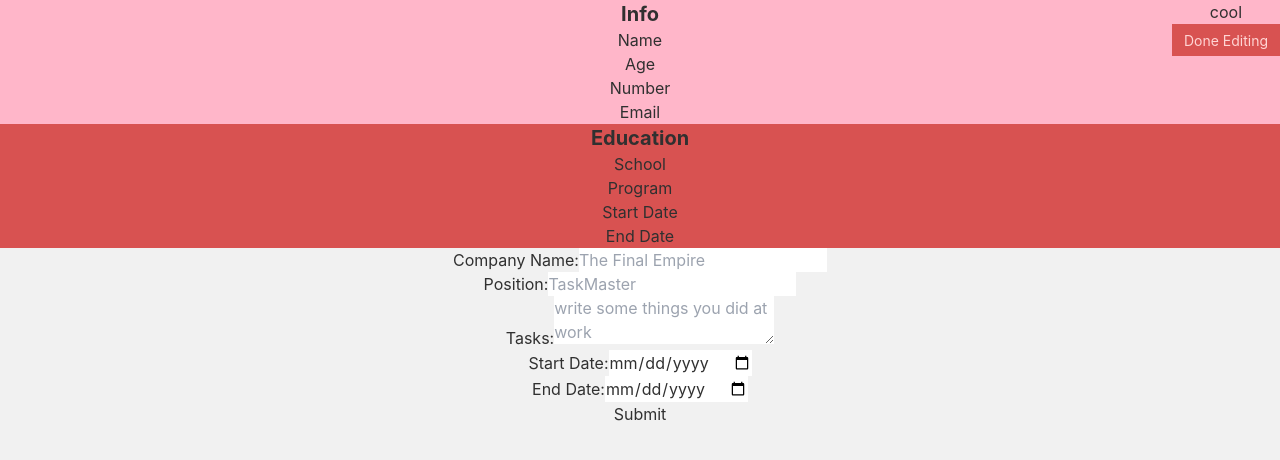
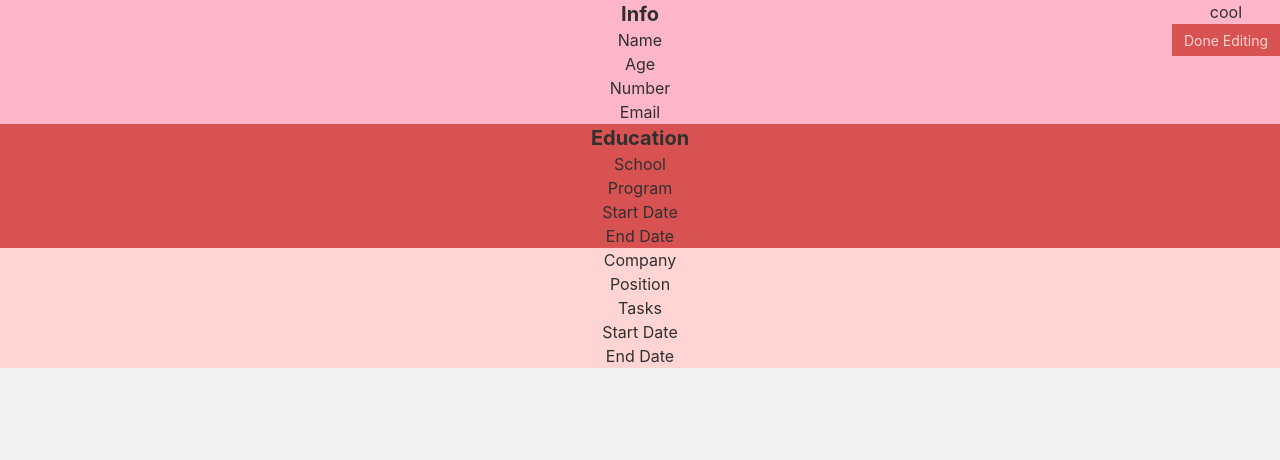
Before and after one commit to Dezzep/cv-project, a React (Create React App) app: page / in a window 1280 px wide. Shown: the top 460 px of the page. Built offline with nearby package versions, Linux system fonts and the light colour scheme.

Commit message:
all three components -experience -education and -user_info, all are identical in their functionality, and (mostly identical in their styling (different bg colors).

```diff
--- a/src/components/Experience.js
+++ b/src/components/Experience.js
@@ -6,19 +6,22 @@ class Experience extends Component {
 
     this.state = {
       form: true,
-      company: '',
-      position: '',
-      tasks: '',
-      start: '',
-      end: '',
+      company: 'Company',
+      position: 'Position',
+      tasks: 'Tasks',
+      start: 'Start Date',
+      end: 'End Date',
     }
-    this.onClickBtn = this.onClickBtn.bind(this);
+    this.onClickField = this.onClickField.bind(this);
     this.handleChange = this.handleChange.bind(this);
   }
 
-  onClickBtn = (event) => {
+  onClickField = (event) => {
     this.state.form === false ? this.setState({ form: true }) : this.setState({ form: false})
-    event.preventDefault();
+    document.getElementById('edit_tool').style.display=''
+    document.getElementById('finishEdit').addEventListener('click', () => {
+      this.setState({form:true})
+    });
 
   }
 
@@ -29,49 +32,9 @@ class Experience extends Component {
 
   render() {
     if (this.state.form) {
-    return (
-      <div>
-        <h1>{this.props.test}</h1>
-        <form>
-        <div> <label htmlFor="company">Company Name:</label><input id="company"
-        type="text" value={this.state.company} onChange={this.handleChange}  placeholder="The Final Empire">
-          </input>
-        </div>
-
-        <div> <label htmlFor="position">Position:</label><input id="position"
-        type="text" value={this.state.position} onChange={this.handleChange} placeholder="TaskMaster">
-          </input>
-        </div>
-
-        <div> <label htmlFor="tasks">Tasks:</label><textarea id="tasks"
-         value={this.state.tasks} onChange={this.handleChange} placeholder="write some things you did at work">
-          </textarea>
-        </div>
-
-        <div> <label htmlFor="start">Start Date:</label><input id="start"
-        type="date" value={this.state.start} onChange={this.handleChange}>
-          </input>
-        </div>
-
-        <div> <label htmlFor="end">End Date:</label><input id="end"
-        type="date" value={this.state.end} onChange={this.handleChange}>
-          </input>
-        </div>
-
-        <div>
-        </div>
-
-          <button onClick={this.onClickBtn}>Submit</button>
-        </form>
-
-      </div>
-    );
-    }
-    else {
       return(
-        <div>
+        <div onClick={this.onClickField} className='bg-secondary-content'>
           <h1>{this.props.test}</h1>
-          <button onClick={this.onClickBtn}>Edit</button>
           <h3>{this.state.company}</h3>
           <h3>{this.state.position}</h3>
           <h3>{this.state.tasks}</h3>
@@ -79,8 +42,63 @@ class Experience extends Component {
           <h3>{this.state.end}</h3>
 
         </div>
+
+      )
+
+    }
+    else {
+      return(
+      <div>
+        <h1>{this.props.test}</h1>
+        <form>
+        <div>
+          <div className='tooltip tooltip-secondary' data-tip='What company did you work for?'> <label htmlFor="company"></label>
+          <input className='text-center' id="company"
+          type="text" value={this.state.company} onChange={this.handleChange}  placeholder="Tower Maker inc">
+            </input>
+          </div>
+        </div>
+
+        <div>
+          <div className='tooltip tooltip-secondary' data-tip='What was your position at the company'> <label htmlFor="position"></label>
+          <input className='text-center' id="position"
+          type="text" value={this.state.position} onChange={this.handleChange} placeholder="Cup Stacker">
+            </input>
+          </div>
+        </div>
+
+        <div>
+          <div className='tooltip tooltip-secondary' data-tip='What are some things you did at work?'> <label htmlFor="tasks"></label>
+          <textarea className='text-center' id="tasks"
+           value={this.state.tasks} onChange={this.handleChange} placeholder="write some things you did at work">
+            </textarea>
+          </div>
+        </div>
+
+        <div>
+          <div className='tooltip tooltip-secondary' data-tip='Start date of your job'> <label htmlFor="start"></label>
+          <input className='text-center' id="start"
+          type="text" value={this.state.start} onChange={this.handleChange} placeholder='2018-05-15'>
+            </input>
+          </div>
+        </div>
+
+        <div>
+          <div className='tooltip tooltip-secondary' data-tip='End date of your job'> <label htmlFor="end"></label>
+          <input className='text-center' id="end"
+          type="text" value={this.state.end} onChange={this.handleChange} placeholder='2019-05-10'>
+            </input>
+          </div>
+        </div>
+
+        <div>
+        </div>
+      </form>
+
+      </div>
       )
     }
+
   }
 }
 
--- a/src/components/User_info.js
+++ b/src/components/User_info.js
@@ -46,25 +46,33 @@ class Info extends Component {
           <h1 className='font-bold text-xl'>{this.props.header}</h1>
           <form>
 
-          <div> <label htmlFor="name"></label>
+          <div>
+            <div className='tooltip tooltip-secondary' data-tip='Enter your full name'> <label htmlFor="name"></label>
             <input className='text-center' id="name"
             type="text" value={this.state.name} onChange={this.handleChange} placeholder="John Smith">
               </input></div>
+          </div>
 
-          <div> <label htmlFor="age"></label>
+          <div>
+            <div className='tooltip tooltip-secondary' data-tip='enter your age or birthday'> <label htmlFor="age"></label>
             <input className='text-center' id="age"
             type="text" value={this.state.age} onChange={this.handleChange} placeholder="36">
               </input></div>
+          </div>
 
           <div>
+            <div className='tooltip tooltip-secondary' data-tip='enter your phone number'>
               <label htmlFor="number"></label><input className='text-center' id="number"
             type="text" value={this.state.number} onChange={this.handleChange} placeholder="555-555-5555">
               </input></div>
+          </div>
 
-            <div> <label htmlFor="email"></label>
+            <div>
+              <div className='tooltip tooltip-secondary' data-tip='enter your email address'> <label htmlFor="email"></label>
               <input className='text-center' id="email"
                         type="text" value={this.state.email} onChange={this.handleChange} placeholder="smith_guy@gmail.com">
               </input></div>
+            </div>
           </form>
 
         </div>
```
Also changed, not shown: src/App.js (line endings or trailing spaces). Lines whose indentation alone changed are shown as unchanged.
